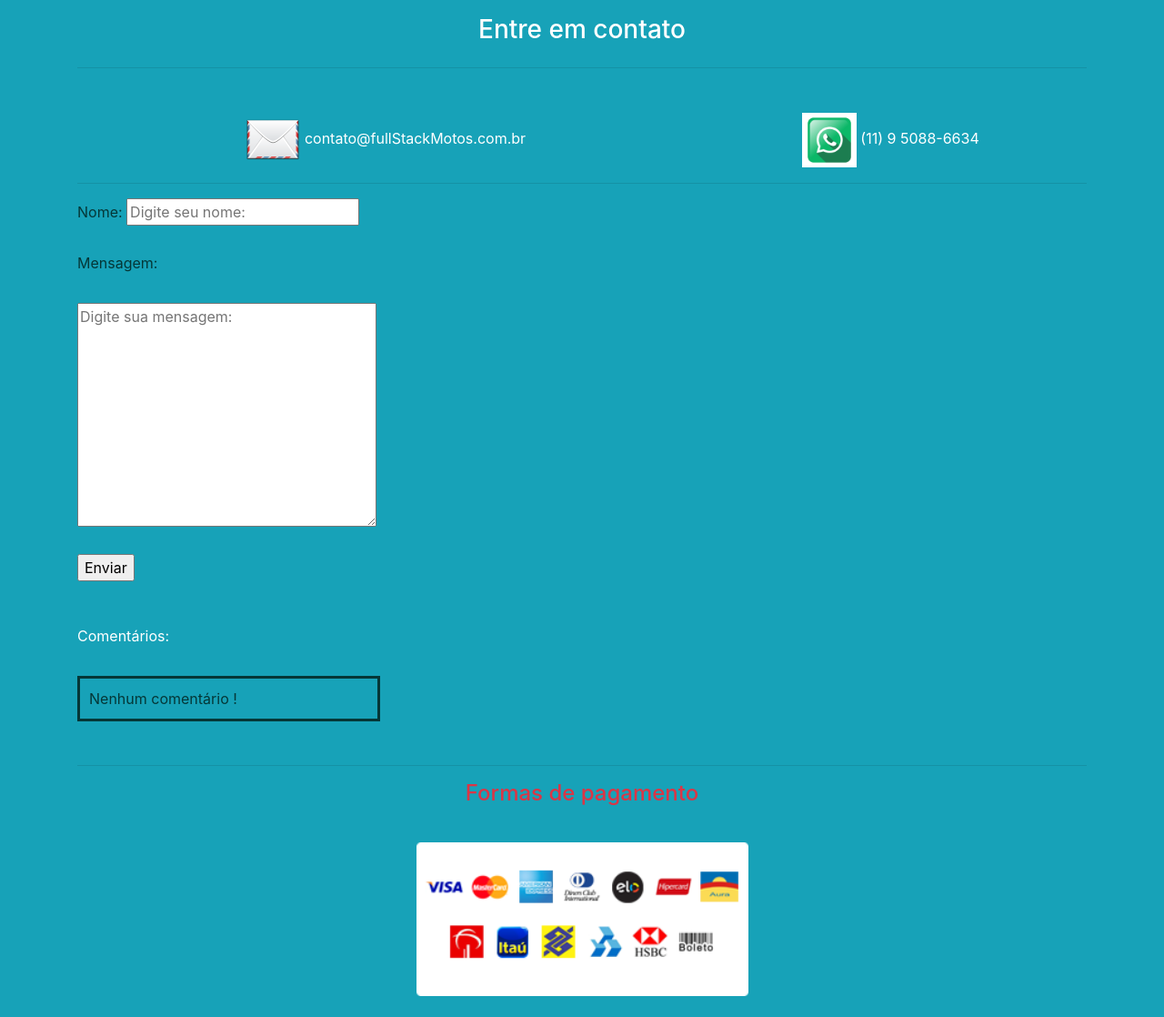
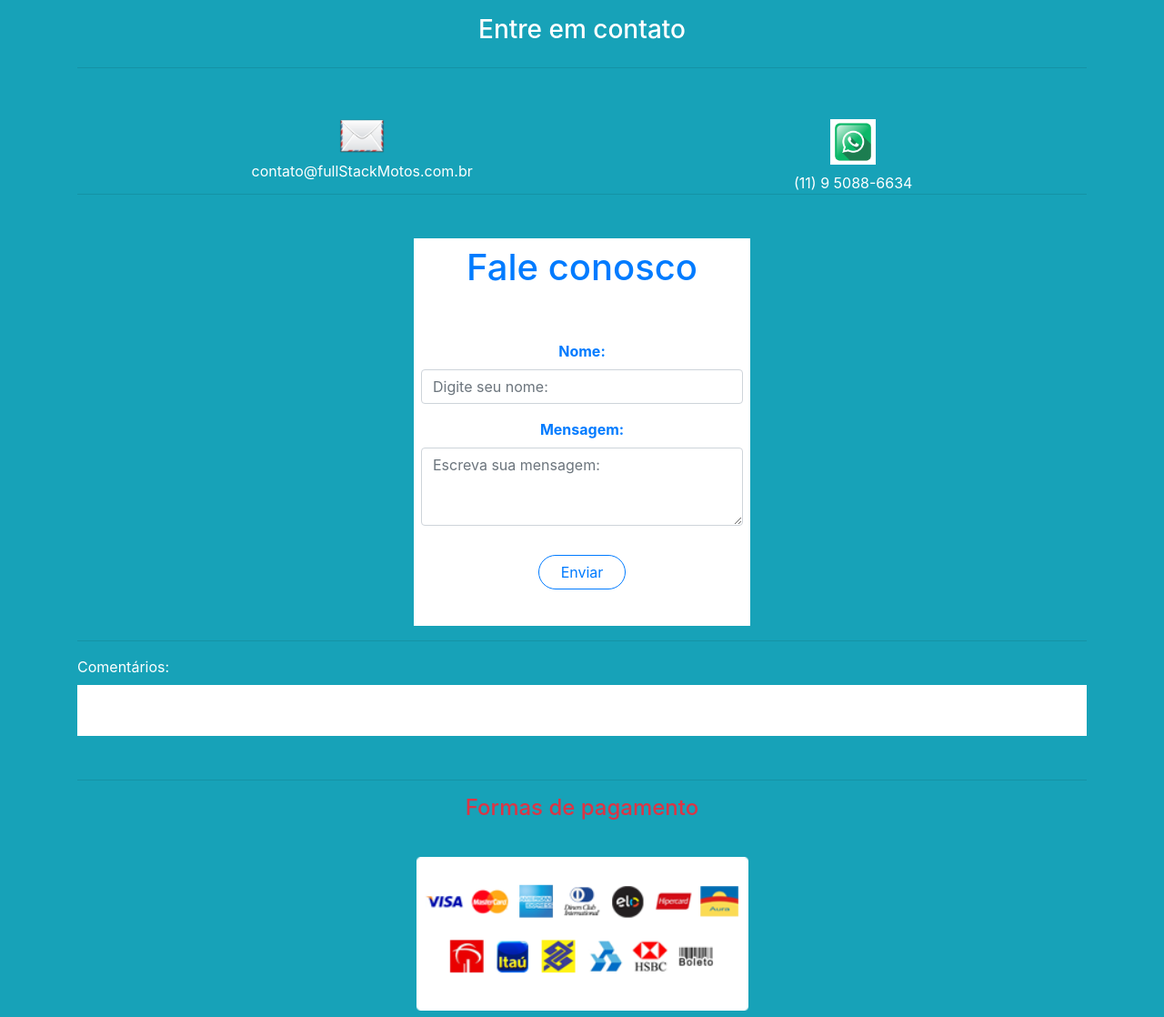
Before and after one commit to josiel5423926/projeto-php, a PHP site: page /contato.php in a window 1280 px wide. Shown: the part 88-1206 px from the top of the page at 91% size. Run offline with PHP 8.4, Linux system fonts and the light colour scheme; data that the repository does not hold is empty; some libraries are stand-ins or nearby versions.

Commit message:
atualizar Campos

```diff
--- a/contato.php
+++ b/contato.php
@@ -18,64 +18,71 @@
     <h1 class="h3 text-center p-3">Entre em contato</h1>
     <hr class="mt-0 mb-5">
 
-    <div class="contatos_imagem">
-        <table style="width:100%;text-align:center">
-            <tr>
-                <td>
-                    <img style="width:60px" src="img/email.png" alt="">
-                    contato@fullStackMotos.com.br
-                </td>
+    <div class="container-fluid">
+        <div class="d-flex justify-content-around">
+            <div>
+                <img class="py-2 rounded mx-auto d-block img-fluid" width="50px" src="img/email.png" alt="">
+                contato@fullStackMotos.com.br
+            </div>
+            <div>
+                <img class="py-2 rounded mx-auto d-block img-fluid" width="50px" src="img/whatsapp.png" alt="">
+                (11) 9 5088-6634
+            </div>
+        </div>
 
-                <td>
-                    <img style="width:60px" src="img/whatsapp.png" alt="">
-                    (11) 9 5088-6634
-                </td>
-            </tr>
-        </table>
 
     </div>
 
-    <hr>
+    <hr class="mt-0 mb-5 ">
+    <form class="bg-white mx-auto p-2 m-1 col-12 col-md-4 text-center container-fluid" method="POST" action="">
+        <h1 class="text-center pb-5 text-primary">Fale conosco</h1>
 
+        <div class="form-group text-center">
+            <label for="formGroupExampleInput " class="text-primary  "> <strong>Nome:</strong></label>
+            <input type="text" name="nome" class="form-control" id="formGroupExampleInput" placeholder="Digite seu nome:">
+        </div>
+        <div class="form-group shadow-textarea text-center">
+            <label for="formGroupExampleInput " class="text-primary  "> <strong>Mensagem:</strong></label>
+            <textarea name="msg" class="form-control z-depth-1" id="exampleFormControlTextarea6" rows="3" placeholder="Escreva sua mensagem:"></textarea>
+        </div>
 
+        <div class="text-center p-3">
+            <button type="submit" name="submit" class="btn btn-outline-primary mb-3  px-4 rounded-pill ">Enviar</button>
+        </div>
+    </form>
 
+    <hr class="p-auto">
 
-    <form method="POST" action="" target="_self" style="color:rgb(5, 55, 55); width: 50%;">
-        <label>Nome:</label>
-        <input type=" text" name="nome" placeholder="Digite seu nome: "></input> <br> <br>
-
-        <label>Mensagem:</label><br> <br>
-        <textarea name="msg" rows="10" cols="30" placeholder="Digite sua mensagem: "></textarea>
-        <br>
-        <br>
-        <input type="submit" name="submit" value="Enviar">
-    </form>
-    <br> <br>
     <label>Comentários:</label>
-    <br> <br>
-    <div style="color:rgb(5, 55, 55); width: 30%; border: solid; padding: 10px;">
-
+    <div class=" bg-white  col-3 col-md-12 p-3   ">
         <?php
-        $sql = "select * from comentario";
+        $sql = "select * from  comentario";
         $result = $conexao->query($sql);
 
         if ($result->num_rows > 0) {
             while ($rows = $result->fetch_assoc()) {
-                echo "Nome: ", $rows['nome'], "<br>";
-                echo "Mensagem: ", $rows['msg'], "<br>";
-                echo "Data: ", $rows['data'], "<br>";
-                echo "<hr>";
+
+        ?>
+                <div class="d-flex flex-column" style="width: 10rem;">
+                    <hr class="mt-2 mb-1">
+                    <h3 class="h5 text-primary "><?php echo $rows['nome']; ?></h3>
+                    <div class="text-secondary"> <?php echo $rows['msg']; ?></div>
+                    <div class="text-muted"><?php echo $rows['data']; ?></div>
+                    <div class="mt-0 mb-5 bg-light"> <?php echo '<hr>' ?></div>
+
+                </div>
+
+        <?php
             }
         } else {
-            echo "Nenhum comentário !";
-        } ?>
+            echo 'Nenhum comentário !';
+        }
+        mysqli_close($conexao);
+        ?>
+
 
     </div>
 
+</main>
 
-
-</main>
 <?php include('./menu_rodape/rodape.html'); ?>
-<?php
-mysqli_close($conexao);
-?>
--- a/css/estilo.css
+++ b/css/estilo.css
@@ -1,6 +1,5 @@
 .container_items img {
   object-fit: cover;
-
   height: 200px;
   min-width: 100%;
 }
--- a/menu_rodape/menu.html
+++ b/menu_rodape/menu.html
@@ -14,7 +14,7 @@
 
     <!--font dos ícones -->
 
-    <title>Hello, world!</title>
+    <title>Full Stack Motos</title>
     <style>
         body {
             font-family: -apple-system, BlinkMacSystemFont, "Segoe UI", Roboto, "Helvetica Neue", Arial, sans-serif, "Apple Color Emoji", "Segoe UI Emoji", "Segoe UI Symbol";
```
Also changed, not shown: mostrar_pedidos.php (added, +66 -0 lines), pedidos.php (+8 -58 lines), produtos.php (+11 -14 lines), tabelas.sql (+23 -17 lines).
